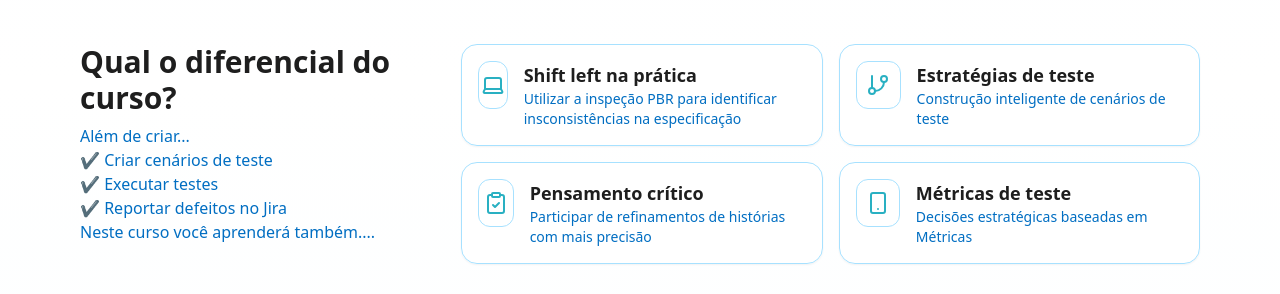
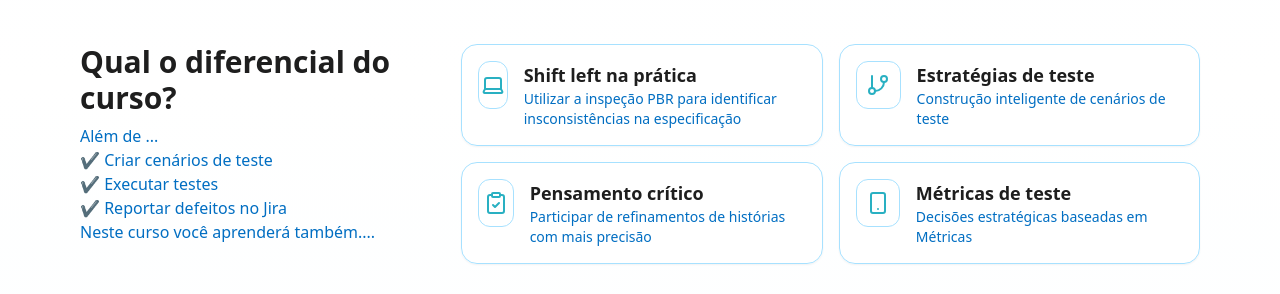
Before and after one commit to carolsprak/cursos, a React (Vite) app: page / in a window 1280 px wide. Shown: the part 2840-3134 px from the top of the page. Built offline with nearby package versions, Linux system fonts and the light colour scheme.

Commit message:
Update course description text in App.jsx

```diff
--- a/src/App.jsx
+++ b/src/App.jsx
@@ -314,7 +314,7 @@ export default function LandingCursoTesteBasico() {
         <div className="max-w-6xl mx-auto px-4 grid md:grid-cols-3 gap-6 items-start">
           <motion.div {...fadeUp} className="md:col-span-1">
             <h2 className="text-2xl md:text-3xl font-bold">Qual o diferencial do curso?</h2>
-            <p className="text-insprak-700 mt-2">Além de criar...<br/>
+            <p className="text-insprak-700 mt-2">Além de ...<br/>
               ✔ Criar cenários de teste<br/>
               ✔ Executar testes<br/>
               ✔ Reportar defeitos no Jira<br/>
```
